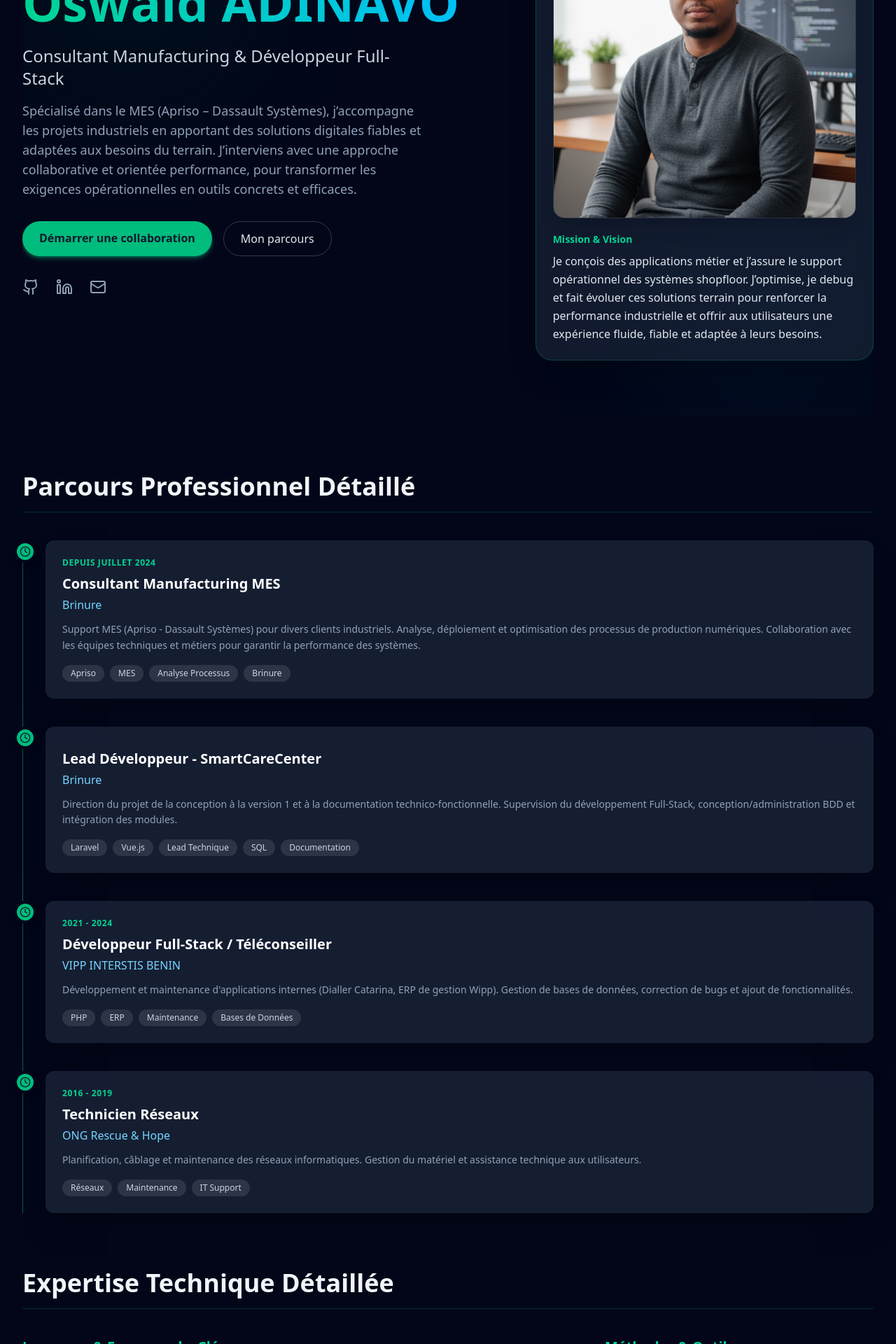
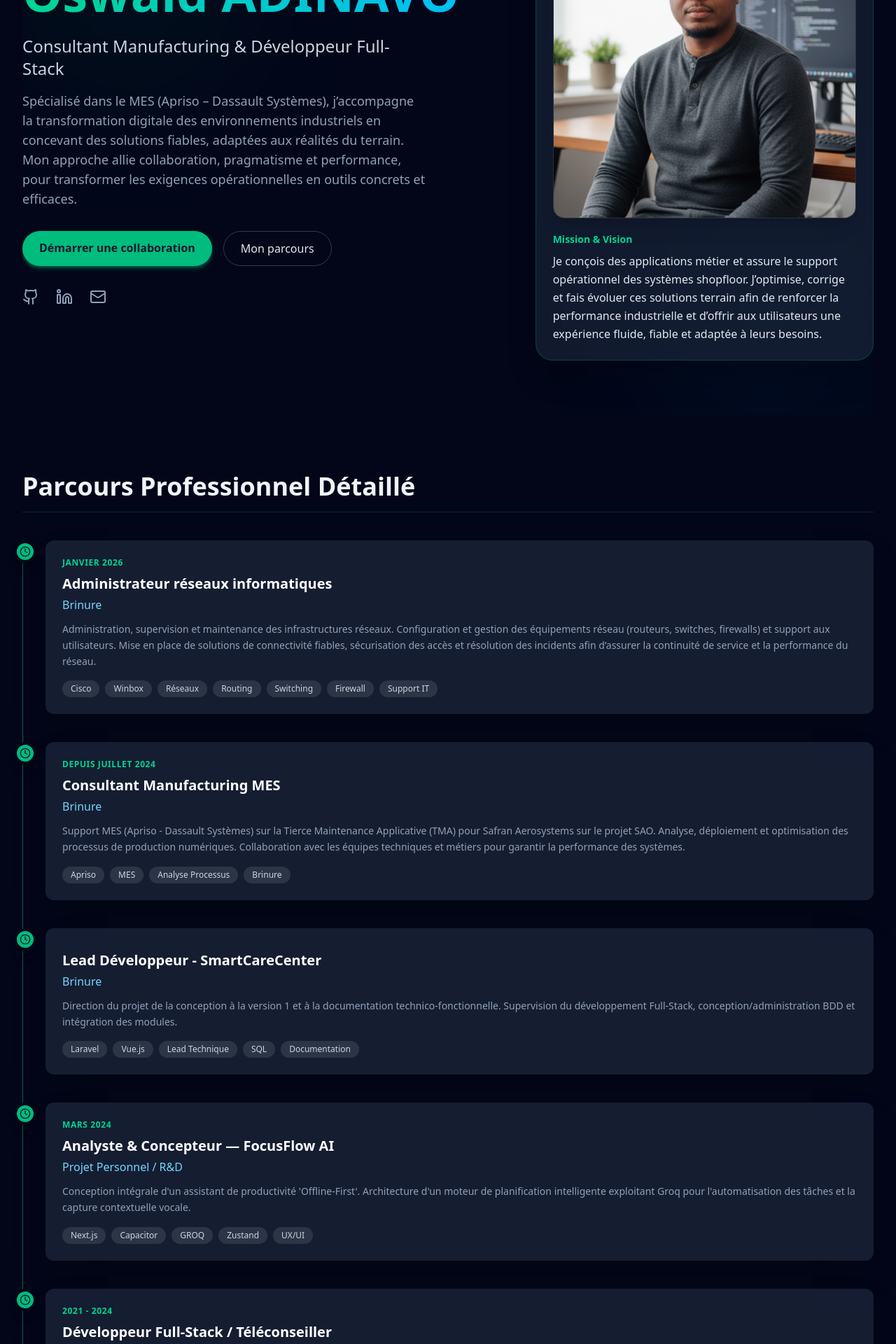
Before and after one commit to Oswald-LEXPERT/Portfolio_Oswald, a React (Vite) app: page / in a window 1280 px wide. Shown: the part 320-2240 px from the top of the page at 70% size. Built offline with nearby package versions, Linux system fonts and the light colour scheme.

Commit message:
feat: update projects (SmartCare, FocusFlow) and contact info

```diff
--- a/src/components/Portfolio.jsx
+++ b/src/components/Portfolio.jsx
@@ -1,7 +1,7 @@
 import React, { useState } from "react"; // ⬅️ AJOUT de useState pour la gestion du formulaire
 import { motion } from "framer-motion";
 // Import des nouvelles icônes nécessaires pour la timeline
-import { Github, Linkedin, Mail, Download, Zap, Terminal, Code, Factory, Layers, Clock } from "lucide-react";
+import { Github, Linkedin, Phone, Mail, Download, Zap, Terminal, Code, Factory, Layers, Clock, Sparkles } from "lucide-react";
 
 // Variantes d'animation pour une meilleure réutilisation
 const containerVariants = {
@@ -50,10 +50,17 @@ const methodologyStacks = [
 
 const experienceTimeline = [
  {
+    period: "Janvier 2026",
+    title: "Administrateur réseaux informatiques",
+    company: "Brinure",
+    description: "Administration, supervision et maintenance des infrastructures réseaux. Configuration et gestion des équipements réseau (routeurs, switches, firewalls) et support aux utilisateurs. Mise en place de solutions de connectivité fiables, sécurisation des accès et résolution des incidents afin d’assurer la continuité de service et la performance du réseau.",
+    tags: ["Cisco", "Winbox", "Réseaux", "Routing", "Switching", "Firewall", "Support IT"]
+},
+    {
         period: "Depuis juillet 2024",
         title: "Consultant Manufacturing MES",
         company: "Brinure",
-        description: "Support MES (Apriso - Dassault Systèmes) pour divers clients industriels. Analyse, déploiement et optimisation des processus de production numériques. Collaboration avec les équipes techniques et métiers pour garantir la performance des systèmes.",
+        description: "Support MES (Apriso - Dassault Systèmes) sur la Tierce Maintenance Applicative (TMA) pour Safran Aerosystems sur le projet SAO. Analyse, déploiement et optimisation des processus de production numériques. Collaboration avec les équipes techniques et métiers pour garantir la performance des systèmes.",
         tags: ["Apriso", "MES", "Analyse Processus", "Brinure"]
     },
     {
@@ -62,6 +69,13 @@ const experienceTimeline = [
         company: "Brinure",
         description: "Direction du projet de la conception à la version 1 et à la documentation technico-fonctionnelle. Supervision du développement Full-Stack, conception/administration BDD et intégration des modules.",
         tags: ["Laravel", "Vue.js", "Lead Technique", "SQL", "Documentation"]
+    },
+    {
+    period: "Mars 2024",
+    title: "Analyste & Concepteur — FocusFlow AI",
+    company: "Projet Personnel / R&D",
+    description: "Conception intégrale d'un assistant de productivité 'Offline-First'. Architecture d'un moteur de planification intelligente exploitant Groq pour l'automatisation des tâches et la capture contextuelle vocale.",
+    tags: ["Next.js", "Capacitor", "GROQ", "Zustand", "UX/UI"]
 },
     {
         period: "2021 - 2024",
@@ -85,22 +99,37 @@ export default function OswaldPortfolio() {
 
   const projects = [
     {
-      title: "SmartCareCenter — Plateforme de gestion hospitalière",
-      desc: "Application fullstack (Laravel + Vue) pour gestion patients, planning, dossiers médicaux et statistiques. Amélioration de l'efficacité administrative.",
-      tags: ["Laravel", "Vue", "Inertia", "SQL", "SaaS"],
-      icon: "🏩",
+  title: "SmartCareCenter — Système de Gestion Hospitalière",
+  desc: "Solution métier complète orchestrant la gestion des dossiers patients, le planning médical complexe et le suivi statistique. Architecture robuste conçue pour optimiser les flux administratifs critiques.",
+  tags: ["Laravel 11", "Vue.js 3", "Inertia", "PostgreSQL", "Architecture SaaS"],
+  //icon: "🏥",
+  github: null, // Propriétaire
+    link: "#contact" // Redirige vers contact
+},
+{
+  title: "FocusFlow — Assistant de Productivité IA",
+  desc: "Application mobile hybride utilisant l'IA pour le Smart Scheduling et la capture vocale contextuelle. Architecture 'Offline-First' garantissant performance et confidentialité des données utilisateur.",
+  tags: ["Next.js 14", "Capacitor", "Groq", "Zustand", "Tailwind"],
+  //icon: <Sparkles className="text-purple-400" />, // Utilise l'icône Sparkles pour l'effet "IA"
+  isHighlight: true, // Pour activer le style spécial (bordure émeraude)
+  github: "https://github.com/Oswald-LEXPERT",
+  link: "#contact"
 },
     {
       title: "SmartMonitoring — Supervision mini-centrales solaires",
       desc: "Système d'acquisition CSV capteurs, analyse temps réel, alerting et historisation. Infrastructure Big Data légère pour 100+ sites.",
       tags: ["API", "Scheduler", "Reporting", "IoT"],
-      icon: "💡",
+      //icon: "💡",
+      github: "https://smart-monitoring-iot.vercel.app/",
+      link: "#contact"
     },
     {
       title: "Apriso Integrations — MES Customization",
-      desc: "Conception de workflows Apriso complexes, intégration bidirectionnelle ERP (SAP) & outils shopfloor. Optimisation des temps de cycle de 15%.",
+      desc: "Conception de workflows Apriso complexes, intégration bidirectionnelle ERP (SAP) & outils shopfloor. Optimisation des temps de cycle.",
       tags: ["Apriso", "Integration", "MES", "Manufacturing"],
-      icon: "⚙️",
+      //icon: "⚙️",
+      github: null, // Propriétaire
+    link: "#contact" // Redirige vers contact
     },
   ];
 
@@ -170,8 +199,8 @@ export default function OswaldPortfolio() {
             <a href="#projects" className="text-sm font-medium hover:text-emerald-400 transition">Projets</a>
             <a href="#contact" className="text-sm font-medium hover:text-emerald-400 transition">Contact</a>
             <a
-                href="/CV_Oswald_Adinavo_2025.pdf"
-                download="CV_Oswald_Adinavo_2025.pdf" // ⬅️ Attribut 'download' conservé pour le téléchargement
+                href="/CV_Oswald_Adinavo_2026_Pro.pdf"
+                download="CV_Oswald_Adinavo_2026_Pro.pdf" // ⬅️ Attribut 'download' conservé pour le téléchargement
                 className="ml-4 inline-flex items-center gap-2 rounded-full px-4 py-2 bg-emerald-500/90 text-slate-900 font-semibold shadow-xl hover:bg-emerald-400 transition transform hover:scale-105"
             >
               <Download size={18} /> <span className="text-sm">Télécharger CV</span>
@@ -183,7 +212,7 @@ export default function OswaldPortfolio() {
       {/* mobile CV button placed before hero (visible on mobile only) */}
 {!mobileMenuOpen && (
 <div className="md:hidden flex justify-center py-3 bg-slate-900/60 border-b border-white/5">
-<a href="/CV_Oswald_Adinavo_2025.pdf" download="CV_Oswald_Adinavo_2025.pdf" className="inline-flex items-center gap-2 rounded-full px-4 py-2 bg-emerald-500/90 text-slate-900 font-semibold shadow-md">
+<a href="/CV_Oswald_Adinavo_2026_Pro.pdf" download="CV_Oswald_Adinavo_2026_Pro.pdf" className="inline-flex items-center gap-2 rounded-full px-4 py-2 bg-emerald-500/90 text-slate-900 font-semibold shadow-md">
 <Download size={16} /> Voir le CV
 </a>
 </div>
@@ -212,7 +241,7 @@ export default function OswaldPortfolio() {
                         Consultant Manufacturing & Développeur Full-Stack
                     </motion.p>
                     <motion.p variants={itemVariants} className="mt-4 text-lg text-slate-400 max-w-xl">
-                        Spécialisé dans le MES (Apriso – Dassault Systèmes), j’accompagne les projets industriels en apportant des solutions digitales fiables et adaptées aux besoins du terrain. J’interviens avec une approche collaborative et orientée performance, pour transformer les exigences opérationnelles en outils concrets et efficaces.
+                        Spécialisé dans le MES (Apriso – Dassault Systèmes), j’accompagne la transformation digitale des environnements industriels en concevant des solutions fiables, adaptées aux réalités du terrain. Mon approche allie collaboration, pragmatisme et performance, pour transformer les exigences opérationnelles en outils concrets et efficaces.
                     </motion.p>
 
                     <motion.div variants={itemVariants} className="mt-8 flex flex-wrap gap-4">
@@ -239,7 +268,7 @@ export default function OswaldPortfolio() {
                            </div>
                          <div className="mt-5">
                              <div className="text-sm font-bold text-emerald-400">Mission & Vision</div>
-                             <div className="text-slate-200 mt-2 leading-relaxed">Je conçois des applications métier et j’assure le support opérationnel des systèmes shopfloor. J’optimise, je debug et fait évoluer ces solutions terrain pour renforcer la performance industrielle et offrir aux utilisateurs une expérience fluide, fiable et adaptée à leurs besoins.</div>
+                             <div className="text-slate-200 mt-2 leading-relaxed">Je conçois des applications métier et assure le support opérationnel des systèmes shopfloor. J’optimise, corrige et fais évoluer ces solutions terrain afin de renforcer la performance industrielle et d’offrir aux utilisateurs une expérience fluide, fiable et adaptée à leurs besoins.</div>
                          </div>
                     </div>
                 </motion.div>
@@ -345,9 +374,31 @@ export default function OswaldPortfolio() {
                     <span key={t} className="text-xs px-3 py-1 rounded-full bg-emerald-400/20 text-emerald-300 font-medium">{t}</span>
                   ))}
                 </div>
-                <div className="mt-5 flex items-center justify-between border-t border-white/10 pt-4">
-                  <a className="text-sm font-semibold underline text-emerald-400/90 hover:text-emerald-400 transition" href="#">En savoir plus</a>
-                  <a href="#contact" className="text-sm rounded-full px-4 py-1.5 bg-sky-500/90 text-slate-900 font-semibold hover:bg-sky-400 transition">Contact</a>
+                <div className="mt-5 pt-4 border-t border-white/10 flex flex-col gap-3">
+  {/* Message discret pour les projets d'entreprise sans GitHub */}
+  {!p.github && (
+    <div className="text-[10px] text-slate-500 italic flex items-center gap-1">
+      <Zap size={10} className="text-slate-600" /> Projet Entreprise (Code Propriétaire)
+    </div>
+  )}
+
+  <div className="flex items-center justify-between">
+    <a
+      className="text-sm font-semibold underline text-emerald-400/90 hover:text-emerald-400 transition"
+      href={p.github || p.link || "#contact"}
+      target={(p.github?.startsWith('http') || p.link?.startsWith('http')) ? "_blank" : "_self"}
+      rel="noopener noreferrer"
+    >
+      {p.github ? "Voir le projet" : "En savoir plus"}
+    </a>
+
+    <a
+      href="#contact"
+      className="text-sm rounded-full px-4 py-1.5 bg-sky-500/90 text-slate-900 font-semibold hover:bg-sky-400 transition"
+    >
+      Contact
+    </a>
+  </div>
 </div>
               </motion.article>
             ))}
@@ -368,9 +419,33 @@ export default function OswaldPortfolio() {
   <p className="mt-3 text-lg text-slate-300">Vous avez un défi MES, un projet d'intégration ou vous recherchez une expertise Full-Stack industrielle ? Échangeons.</p>
 
   <div className="mt-6 space-y-4 text-slate-200">
-              <div className="flex items-center gap-4 text-lg"><Mail size={20} className="text-sky-400" /> oswald.adinavo@gmail.com</div>
-              <div className="flex items-center gap-4 text-lg"><Linkedin size={20} className="text-sky-400" /> linkedin.com/in/Oswald ADINAVO</div>
-              <div className="flex items-center gap-4 text-lg"><Github size={20} className="text-sky-400" /> github.com/Oswald-LEXPERT</div>
+    {/* Email cliquable */}
+    <a href="mailto:oswald.adinavo@gmail.com" className="flex items-center gap-4 text-lg hover:text-sky-400 transition group">
+      <Mail size={20} className="text-sky-400 group-hover:scale-110 transition" />
+      oswald.adinavo@gmail.com
+    </a>
+
+    {/* Téléphones cliquables */}
+    <div className="flex flex-col gap-3">
+      <a href="tel:+2290165040451" className="flex items-center gap-4 text-lg hover:text-emerald-400 transition group">
+        <Phone size={20} className="text-sky-400 group-hover:scale-110 transition" />
+        (+229) 01 65 04 04 51
+      </a>
+      <a href="tel:+2290197378470" className="flex items-center gap-4 text-lg ml-[36px] hover:text-emerald-400 transition group">
+        (+229) 01 97 37 84 70
+      </a>
+    </div>
+
+    {/* GitHub cliquable */}
+    <a
+      href="https://github.com/Oswald-LEXPERT"
+      target="_blank"
+      rel="noopener noreferrer"
+      className="flex items-center gap-4 text-lg hover:text-sky-400 transition group"
+    >
+      <Github size={20} className="text-sky-400 group-hover:scale-110 transition" />
+      github.com/Oswald-LEXPERT
+    </a>
   </div>
 
   <div className="mt-8">
```
Also changed, not shown: 2 other files (tests, documents, lock files or other folders). Lines whose indentation alone changed are shown as unchanged.
